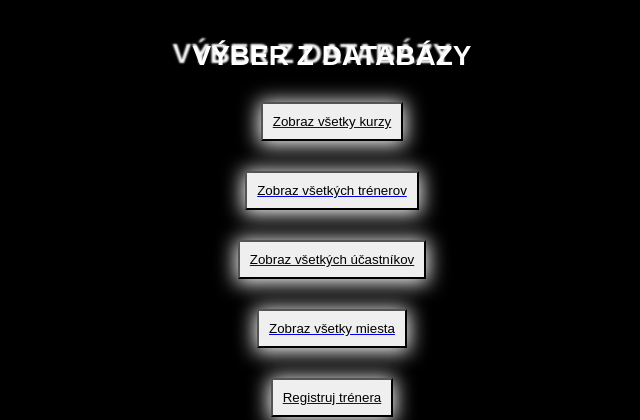
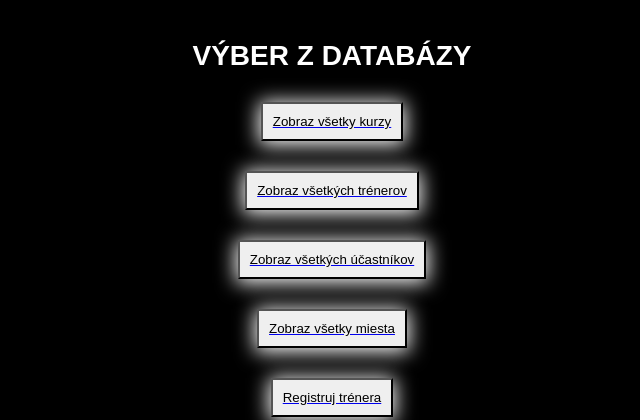
Before and after one commit to TomoProSk/ISJ-mosko-webapp, a Flask app: page / in a window 1280 px wide. Shown: the top 420 px of the page, without its empty margins (308-948 px from the left). Run offline with Flask 3, Linux system fonts and the light colour scheme.

Commit message:
styling
shadow was ugly

```diff
--- a/static/main.css
+++ b/static/main.css
@@ -5,7 +5,7 @@ h1,h2{
     text-align: center;
     margin-top: 40px;
     text-transform: uppercase;
-    text-shadow: -20px -2px 2px white;
+    /* text-shadow: -20px -2px 2px white; */
 }
 
 p{
```
